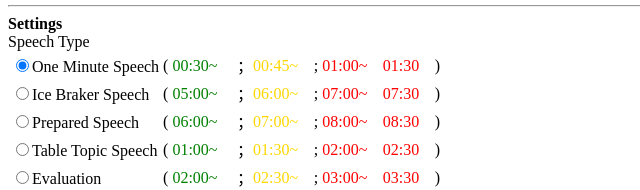
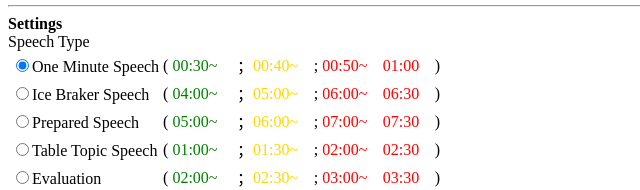
Before and after one commit to khrdrgb96/toastmasters_timer, a plain HTML site: page index.html in a window 1280 px wide. Shown: the part 850-1040 px from the top of the page, 0-640 px from the left. Drawn offline with Linux system fonts and the light colour scheme.

Commit message:
mod time

```diff
--- a/index.html
+++ b/index.html
@@ -24,14 +24,25 @@
                     <td>(</td>
                     <td style="color: green;">00:30~</td>
                     <td>；</td>
-                    <td style="color: gold;">00:45~</td>
+                    <td style="color: gold;">00:40~</td>
                     <td>;</td>
-                    <td style="color: red;">01:00~</td>
-                    <td style="color: red;">01:30</td>
+                    <td style="color: red;">00:50~</td>
+                    <td style="color: red;">01:00</td>
                     <td>)</td>
                 </tr>
                 <tr>
                     <td><input type="radio" name="speech_type" value="ibs">Ice Braker Speech</input></td>
+                    <td>(</td>
+                    <td style="color: green;">04:00~</td>
+                    <td>；</td>
+                    <td style="color: gold;">05:00~</td>
+                    <td>;</td>
+                    <td style="color: red;">06:00~</td>
+                    <td style="color: red;">06:30</td>
+                    <td>)</td>
+                </tr>
+                <tr>
+                    <td><input type="radio" name="speech_type" value="ps">Prepared Speech</input></td>
                     <td>(</td>
                     <td style="color: green;">05:00~</td>
                     <td>；</td>
@@ -39,17 +50,6 @@
                     <td>;</td>
                     <td style="color: red;">07:00~</td>
                     <td style="color: red;">07:30</td>
-                    <td>)</td>
-                </tr>
-                <tr>
-                    <td><input type="radio" name="speech_type" value="ps">Prepared Speech</input></td>
-                    <td>(</td>
-                    <td style="color: green;">06:00~</td>
-                    <td>；</td>
-                    <td style="color: gold;">07:00~</td>
-                    <td>;</td>
-                    <td style="color: red;">08:00~</td>
-                    <td style="color: red;">08:30</td>
                     <td>)</td>
                 </tr>
                 <tr>
```
